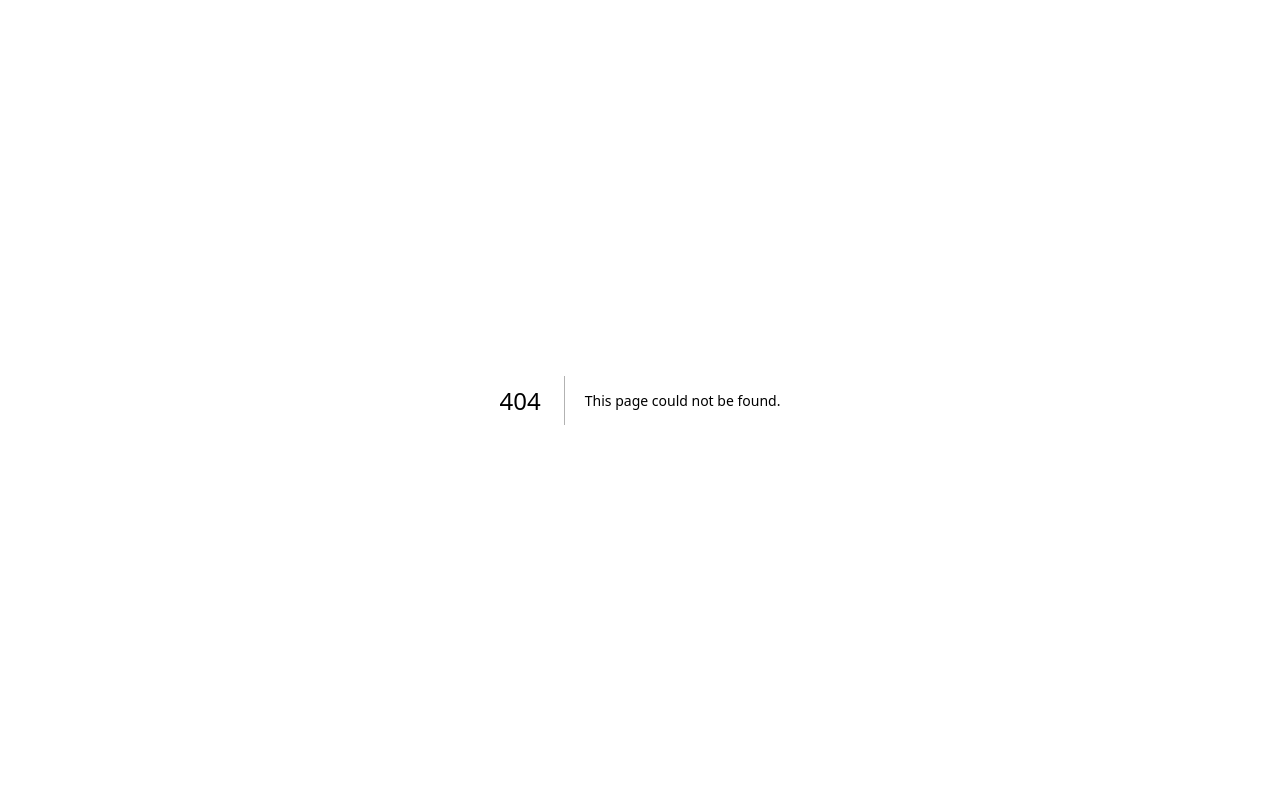
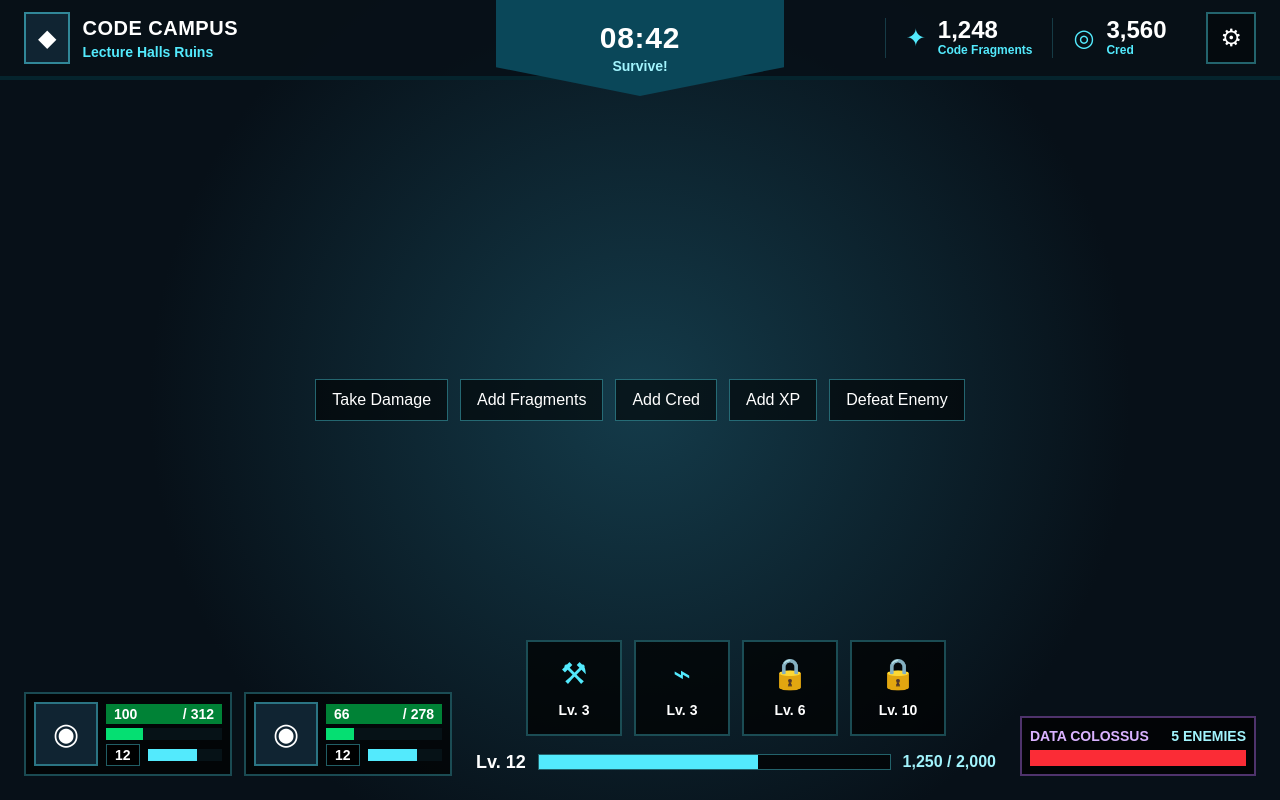
Before and after one commit to Eddiewithaneye/dev-roadmap-game, a Next.js app: page /game in a window 1280 px wide. Before the commit this address had no page. Built offline with nearby package versions, Linux system fonts and the light colour scheme.

Commit message:
added HUD

```diff
--- /dev/null
+++ b/src/app/game/page.tsx
@@ -0,0 +1,6 @@
+// importing my component
+import GameShell from "@/components/GameShell";
+
+export default function GamePage(){
+    return <GameShell />;
+}
--- /dev/null
+++ b/src/components/GameShell.tsx
@@ -0,0 +1,262 @@
+"use client";
+
+import { useState } from "react";
+
+type ResourceStatProps = {
+  icon: string;
+  label: string;
+  value: number;
+};
+
+type PlayerCardProps = {
+  health: number;
+  level: number;
+  maxHealth: number;
+};
+
+type AbilitySlotProps = {
+  icon: string;
+  label: string;
+  locked?: boolean;
+};
+
+type XpBarProps = {
+  level: number;
+  xp: number;
+  xpGoal: number;
+};
+
+type BossBarProps = {
+  enemies: number;
+  maxEnemies: number;
+};
+
+// This reusable component displays one top-bar resource like fragments or cred.
+function ResourceStat({ icon, label, value }: ResourceStatProps) {
+  return (
+    <div className="flex items-center gap-3 border-l border-cyan-300/20 px-5">
+      {/* The icon is a temporary text symbol until we replace it with art. */}
+      <span className="text-2xl text-cyan-300">{icon}</span>
+      <div>
+        <div className="text-2xl font-bold leading-6 text-white">
+          {value.toLocaleString()}
+        </div>
+        <div className="text-xs font-bold text-cyan-300">{label}</div>
+      </div>
+    </div>
+  );
+}
+
+// This card mirrors the lower-left player panels in the reference HUD.
+function PlayerCard({ health, level, maxHealth }: PlayerCardProps) {
+  const healthPercent = (health / maxHealth) * 100;
+
+  return (
+    <div className="flex w-52 items-end gap-2 border-2 border-cyan-300/30 bg-black/70 p-2">
+      {/* This square is a temporary portrait placeholder. */}
+      <div className="flex h-16 w-16 items-center justify-center border-2 border-cyan-300/40 bg-[#102432] text-3xl">
+        ◉
+      </div>
+
+      <div className="flex-1">
+        {/* Health number row. */}
+        <div className="mb-1 flex items-center justify-between bg-green-700 px-2 text-sm font-bold">
+          <span>{health}</span>
+          <span>/ {maxHealth}</span>
+        </div>
+
+        {/* Health bar track and fill. */}
+        <div className="mb-1 h-3 overflow-hidden bg-[#061217]">
+          <div
+            className="h-full bg-green-400"
+            style={{ width: `${healthPercent}%` }}
+          />
+        </div>
+
+        {/* Level badge and secondary energy-style bar. */}
+        <div className="flex items-center gap-2">
+          <div className="border border-cyan-300/40 bg-black px-2 text-sm font-bold">
+            {level}
+          </div>
+          <div className="h-3 flex-1 overflow-hidden bg-[#061217]">
+            <div className="h-full w-2/3 bg-cyan-300" />
+          </div>
+        </div>
+      </div>
+    </div>
+  );
+}
+
+// Ability slots form the bottom-center action bar.
+function AbilitySlot({ icon, label, locked = false }: AbilitySlotProps) {
+  return (
+    <div className="flex h-24 w-24 flex-col items-center justify-center border-2 border-cyan-300/30 bg-black/75">
+      {/* Locked slots are dimmed but keep the same size so the layout does not jump. */}
+      <div className={locked ? "text-3xl text-zinc-500" : "text-3xl text-cyan-300"}>
+        {locked ? "🔒" : icon}
+      </div>
+      <div className="mt-2 text-sm font-bold text-white">{label}</div>
+    </div>
+  );
+}
+
+// XP belongs near the bottom because level progression is part of the player state.
+function XpBar({ level, xp, xpGoal }: XpBarProps) {
+  const xpPercent = Math.min(100, (xp / xpGoal) * 100);
+
+  return (
+    <div className="flex w-[520px] items-center gap-3">
+      <div className="text-lg font-bold">Lv. {level}</div>
+      <div className="h-4 flex-1 overflow-hidden border border-cyan-300/40 bg-black/70">
+        <div
+          className="h-full bg-cyan-300"
+          style={{ width: `${xpPercent}%` }}
+        />
+      </div>
+      <div className="font-bold text-cyan-200">
+        {xp.toLocaleString()} / {xpGoal.toLocaleString()}
+      </div>
+    </div>
+  );
+}
+
+// This lower-right bar gives the HUD a target/enemy objective area.
+function BossBar({ enemies, maxEnemies }: BossBarProps) {
+  const progress = Math.max(0, (enemies / maxEnemies) * 100);
+
+  return (
+    <div className="w-[520px] border-2 border-purple-400/40 bg-black/75 p-2">
+      {/* Label row for the enemy target. */}
+      <div className="mb-1 flex items-center justify-between text-sm font-bold uppercase">
+        <span className="text-purple-300">Data Colossus</span>
+        <span className="text-cyan-200">{enemies} enemies</span>
+      </div>
+
+      {/* Red bar shrinks as the temporary enemy count goes down. */}
+      <div className="h-4 overflow-hidden bg-[#18080d]">
+        <div className="h-full bg-red-500" style={{ width: `${progress}%` }} />
+      </div>
+    </div>
+  );
+}
+
+export default function GameShell() {
+  // These state values are temporary game data until Phaser sends real updates.
+  const [health, setHealth] = useState(100);
+  const [codeFragments, setCodeFragments] = useState(1248);
+  const [cred, setCred] = useState(3560);
+  const [xp, setXp] = useState(1250);
+  const [enemies, setEnemies] = useState(5);
+  const level = 12;
+  const maxHealth = 312;
+  const xpGoal = 2000;
+  const maxEnemies = 5;
+
+  return (
+    <main className="relative min-h-screen overflow-hidden bg-[#071018] text-white">
+      {/* This is a temporary game scene background so the HUD is readable over a game-like space. */}
+      <section className="flex min-h-screen items-center justify-center bg-[radial-gradient(circle_at_center,#143b4a_0%,#071018_65%)]">
+        <div className="flex gap-3">
+          {/* These buttons simulate game events while we do not have Phaser wired in yet. */}
+          <button
+            className="border border-cyan-300/40 bg-black/60 px-4 py-2"
+            onClick={() => setHealth(Math.max(0, health - 10))}
+          >
+            Take Damage
+          </button>
+          <button
+            className="border border-cyan-300/40 bg-black/60 px-4 py-2"
+            onClick={() => setCodeFragments(codeFragments + 100)}
+          >
+            Add Fragments
+          </button>
+          <button
+            className="border border-cyan-300/40 bg-black/60 px-4 py-2"
+            onClick={() => setCred(cred + 50)}
+          >
+            Add Cred
+          </button>
+          <button
+            className="border border-cyan-300/40 bg-black/60 px-4 py-2"
+            onClick={() => setXp(Math.min(xpGoal, xp + 125))}
+          >
+            Add XP
+          </button>
+          <button
+            className="border border-cyan-300/40 bg-black/60 px-4 py-2"
+            onClick={() => setEnemies(Math.max(0, enemies - 1))}
+          >
+            Defeat Enemy
+          </button>
+        </div>
+      </section>
+
+      {/* The HUD layer sits over the scene and does not block game input. */}
+      <div className="pointer-events-none absolute inset-0 z-10">
+        {/* Top HUD bar: left and right groups flow normally, while the timer is pinned to the true center. */}
+        <section className="absolute left-0 right-0 top-0 flex h-20 items-start justify-between border-b-4 border-[#05242d] bg-[#071018]/90">
+          {/* Left group: game area identity. */}
+          <div className="flex w-[38%] items-center gap-3 px-6 py-3">
+            <div className="border-2 border-cyan-300/50 bg-[#102432] px-3 py-2 text-2xl">
+              ◆
+            </div>
+            <div>
+              <div className="text-xl font-bold uppercase tracking-wide">
+                Code Campus
+              </div>
+              <div className="text-sm font-bold text-cyan-300">
+                Lecture Halls Ruins
+              </div>
+            </div>
+          </div>
+
+          {/* Center group: absolute positioning keeps the timer centered in the screen, not centered between uneven side content. */}
+          <div className="absolute left-1/2 top-0 flex h-24 w-72 -translate-x-1/2 flex-col items-center justify-center bg-[#0a4759] [clip-path:polygon(0_0,100%_0,100%_70%,50%_100%,0_70%)]">
+            <div className="text-3xl font-bold tracking-wide">08:42</div>
+            <div className="text-sm font-bold text-cyan-200">Survive!</div>
+          </div>
+
+          {/* Right group: top resources only. Level/XP will move to the bottom HUD later. */}
+          <div className="flex w-[38%] items-center justify-end px-6 py-3">
+            <ResourceStat
+              icon="✦"
+              label="Code Fragments"
+              value={codeFragments}
+            />
+            <ResourceStat icon="◎" label="Cred" value={cred} />
+            <div className="ml-5 border-2 border-cyan-300/40 bg-black/40 px-3 py-2 text-2xl">
+              ⚙
+            </div>
+          </div>
+        </section>
+
+        {/* Bottom HUD: player card, ability slots, XP, and enemy objective bar. */}
+        <section className="absolute bottom-6 left-6 right-6 flex items-end justify-between gap-6">
+          {/* Left group: player status cards. */}
+          <div className="flex gap-3">
+            <PlayerCard health={health} level={level} maxHealth={maxHealth} />
+            <PlayerCard
+              health={Math.max(0, health - 34)}
+              level={level}
+              maxHealth={278}
+            />
+          </div>
+
+          {/* Center group: ability slots stacked above the XP bar. */}
+          <div className="flex flex-col items-center gap-3">
+            <div className="flex gap-3">
+              <AbilitySlot icon="⚒" label="Lv. 3" />
+              <AbilitySlot icon="⌁" label="Lv. 3" />
+              <AbilitySlot icon="" label="Lv. 6" locked />
+              <AbilitySlot icon="" label="Lv. 10" locked />
+            </div>
+            <XpBar level={level} xp={xp} xpGoal={xpGoal} />
+          </div>
+
+          {/* Right group: current enemy objective. */}
+          <BossBar enemies={enemies} maxEnemies={maxEnemies} />
+        </section>
+      </div>
+    </main>
+  );
+}
```
